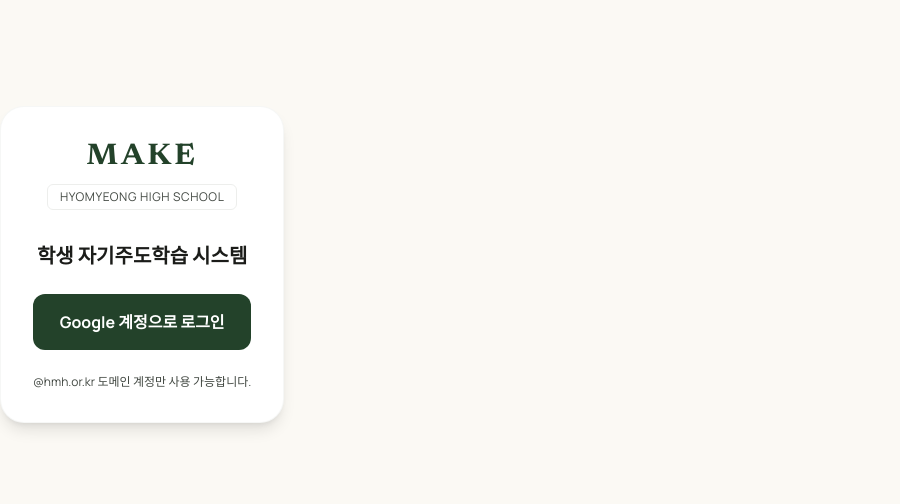
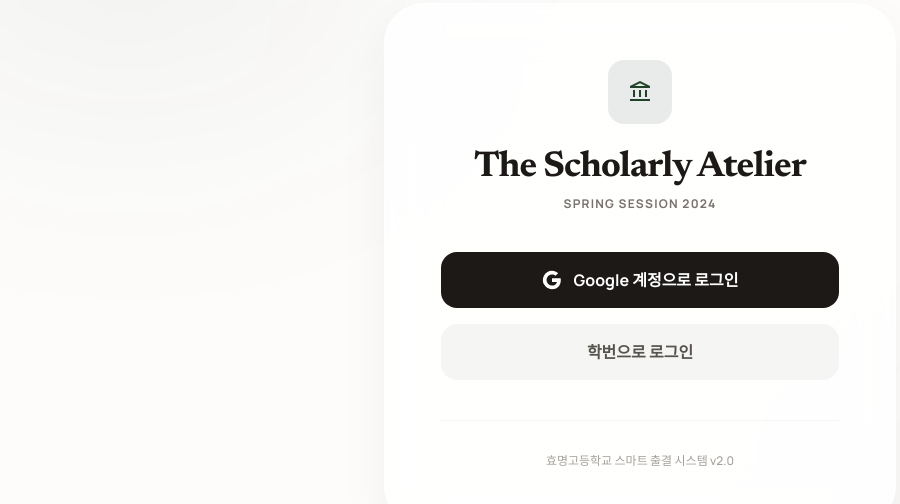
Before and after one commit to chajinheon/personal-1, a Next.js app: page / in a window 1280 px wide. Shown: the part 136-640 px from the top of the page, without its empty margins (0-900 px from the left). Built offline with nearby package versions, Linux system fonts and the light colour scheme; no server answers.

Commit message:
Improve login UI and add email/password support

```diff
--- a/src/app/page.tsx
+++ b/src/app/page.tsx
@@ -2,14 +2,20 @@
 
 import React, { useState, useEffect } from "react";
 import { auth } from "@/firebase";
-import { signInWithPopup, GoogleAuthProvider } from "firebase/auth";
+import { signInWithPopup, GoogleAuthProvider, signInWithEmailAndPassword } from "firebase/auth";
 import { useRouter } from "next/navigation";
 import { useAuth } from "@/components/AuthProvider";
+import { motion, AnimatePresence } from "motion/react";
 
 export default function Login() {
+  const [email, setEmail] = useState("");
+  const [password, setPassword] = useState("");
   const [error, setError] = useState("");
+  const [isEmailLogin, setIsEmailLogin] = useState(false);
+  const [isLoading, setIsLoading] = useState(false);
+
   const router = useRouter();
-  const { user, loading } = useAuth();
+  const { user, loading: authLoading } = useAuth();
 
   useEffect(() => {
     if (user && user.email?.endsWith("@hmh.or.kr")) {
@@ -17,17 +23,18 @@ export default function Login() {
     }
   }, [user, router]);
 
-  const handleLogin = async () => {
+  const handleGoogleLogin = async () => {
+    setIsLoading(true);
+    setError("");
     const provider = new GoogleAuthProvider();
     provider.setCustomParameters({
-      hd: "hmh.or.kr", // Restrict to specific domain
+      hd: "hmh.or.kr",
     });
 
     try {
       const result = await signInWithPopup(auth, provider);
       const email = result.user.email;
 
-      // Additional domain check just in case
       if (email && !email.endsWith("@hmh.or.kr")) {
         await auth.signOut();
         setError("효명고등학교(@hmh.or.kr) 계정으로만 로그인할 수 있습니다.");
@@ -36,47 +43,171 @@ export default function Login() {
       }
     } catch (err: any) {
       console.error("Login error:", err);
-      setError("로그인 중 오류가 발생했습니다.");
+      setError("구글 로그인 중 오류가 발생했습니다.");
+    } finally {
+      setIsLoading(false);
     }
   };
 
-  if (loading) {
+  const handleEmailLogin = async (e: React.FormEvent) => {
+    e.preventDefault();
+    setIsLoading(true);
+    setError("");
+
+    try {
+      const result = await signInWithEmailAndPassword(auth, email, password);
+      const userEmail = result.user.email;
+
+      if (userEmail && !userEmail.endsWith("@hmh.or.kr")) {
+        await auth.signOut();
+        setError("효명고등학교(@hmh.or.kr) 계정으로만 로그인할 수 있습니다.");
+      } else {
+        router.push("/dashboard");
+      }
+    } catch (err: any) {
+      console.error("Email login error:", err);
+      if (err.code === "auth/user-not-found" || err.code === "auth/wrong-password" || err.code === "auth/invalid-credential") {
+        setError("이메일 또는 비밀번호가 올바르지 않습니다.");
+      } else {
+        setError("로그인 중 오류가 발생했습니다.");
+      }
+    } finally {
+      setIsLoading(false);
+    }
+  };
+
+  if (authLoading) {
     return (
-      <div className="flex justify-center items-center h-screen bg-background text-on-surface">
-        로딩 중...
+      <div className="flex justify-center items-center h-screen bg-[#FDFCFB] text-[#3A5A40]">
+        <motion.div
+          animate={{ rotate: 360 }}
+          transition={{ repeat: Infinity, duration: 1, ease: "linear" }}
+          className="w-10 h-10 border-4 border-primary border-t-transparent rounded-full"
+        />
       </div>
     );
   }
 
   return (
-    <div className="flex justify-center items-center h-screen bg-background">
-      <div className="bg-surface-container-lowest rounded-3xl p-8 max-w-sm w-full text-center shadow-lg border border-outline-variant/15">
-        <div className="font-headline font-bold text-3xl tracking-widest text-primary mb-2">
-          MAKE
-        </div>
-        <div className="text-xs uppercase tracking-wider text-on-surface-variant border border-outline-variant/30 px-3 py-1 rounded-md inline-block mb-8">
-          Hyomyeong High School
+    <div className="min-h-screen w-full flex items-center justify-center bg-[#FDFCFB] overflow-hidden relative">
+      {/* Background Decorative Elements */}
+      <div className="absolute top-[-10%] left-[-10%] w-[40%] h-[40%] bg-primary/5 rounded-full blur-[120px]" />
+      <div className="absolute bottom-[-10%] right-[-10%] w-[40%] h-[40%] bg-secondary/5 rounded-full blur-[120px]" />
+
+      <motion.div
+        initial={{ opacity: 0, y: 20 }}
+        animate={{ opacity: 1, y: 0 }}
+        transition={{ duration: 0.8, ease: "easeOut" }}
+        className="w-full max-w-lg mx-4 z-10"
+      >
+        <div className="bg-white/80 backdrop-blur-xl rounded-[2.5rem] p-10 md:p-14 shadow-[0_20px_50px_rgba(0,0,0,0.05)] border border-white">
+          <div className="text-center mb-10">
+            <motion.div
+              initial={{ scale: 0.9 }}
+              animate={{ scale: 1 }}
+              className="inline-flex items-center justify-center w-16 h-16 bg-primary/10 rounded-2xl mb-6"
+            >
+              <span className="material-symbols-outlined text-3xl text-primary font-bold">account_balance</span>
+            </motion.div>
+            <h1 className="font-headline text-4xl font-bold text-stone-900 mb-2 tracking-tight">The Scholarly Atelier</h1>
+            <p className="font-label text-stone-500 uppercase tracking-widest text-xs font-bold">Spring Session 2024</p>
           </div>
 
-        <h2 className="text-xl mb-6 text-on-surface font-semibold font-body">
-          학생 자기주도학습 시스템
-        </h2>
+          <AnimatePresence mode="wait">
+            {!isEmailLogin ? (
+              <motion.div
+                key="social"
+                initial={{ opacity: 0, x: -20 }}
+                animate={{ opacity: 1, x: 0 }}
+                exit={{ opacity: 0, x: 20 }}
+                className="space-y-4"
+              >
+                <button
+                  onClick={handleGoogleLogin}
+                  disabled={isLoading}
+                  className="w-full flex items-center justify-center gap-3 py-4 bg-stone-900 text-white rounded-2xl font-bold hover:bg-stone-800 transition-all active:scale-[0.98] disabled:opacity-70"
+                >
+                  <svg className="w-5 h-5" viewBox="0 0 24 24">
+                    <path fill="currentColor" d="M22.56 12.25c0-.78-.07-1.53-.2-2.25H12v4.26h5.92c-.26 1.37-1.04 2.53-2.21 3.31v2.77h3.57c2.08-1.92 3.28-4.74 3.28-8.09z" />
+                    <path fill="currentColor" d="M12 23c2.97 0 5.46-.98 7.28-2.66l-3.57-2.77c-.98.66-2.23 1.06-3.71 1.06-2.86 0-5.29-1.93-6.16-4.53H2.18v2.84C3.99 20.53 7.7 23 12 23z" />
+                    <path fill="currentColor" d="M5.84 14.09c-.22-.66-.35-1.36-.35-2.09s.13-1.43.35-2.09V7.07H2.18C1.43 8.55 1 10.22 1 12s.43 3.45 1.18 4.93l3.66-2.84z" />
+                    <path fill="currentColor" d="M12 5.38c1.62 0 3.06.56 4.21 1.66l3.15-3.15C17.45 2.09 14.97 1 12 1 7.7 1 3.99 3.47 2.18 7.07l3.66 2.84c.87-2.6 3.3-4.53 6.16-4.53z" />
+                  </svg>
+                  Google 계정으로 로그인
+                </button>
+                <button
+                  onClick={() => setIsEmailLogin(true)}
+                  className="w-full py-4 bg-stone-100 text-stone-600 rounded-2xl font-bold hover:bg-stone-200 transition-all active:scale-[0.98]"
+                >
+                  학번으로 로그인
+                </button>
+              </motion.div>
+            ) : (
+              <motion.form
+                key="email"
+                initial={{ opacity: 0, x: 20 }}
+                animate={{ opacity: 1, x: 0 }}
+                exit={{ opacity: 0, x: -20 }}
+                onSubmit={handleEmailLogin}
+                className="space-y-4"
+              >
+                <div className="space-y-1">
+                  <label className="text-xs font-bold text-stone-500 uppercase ml-1">Email</label>
+                  <input
+                    type="email"
+                    placeholder="24293@hmh.or.kr"
+                    value={email}
+                    onChange={(e) => setEmail(e.target.value)}
+                    required
+                    className="w-full px-5 py-4 bg-stone-50 border border-stone-100 rounded-2xl focus:outline-none focus:ring-2 focus:ring-primary/20 focus:border-primary transition-all text-stone-900"
+                  />
+                </div>
+                <div className="space-y-1">
+                  <label className="text-xs font-bold text-stone-500 uppercase ml-1">Password</label>
+                  <input
+                    type="password"
+                    placeholder="••••••••"
+                    value={password}
+                    onChange={(e) => setPassword(e.target.value)}
+                    required
+                    className="w-full px-5 py-4 bg-stone-50 border border-stone-100 rounded-2xl focus:outline-none focus:ring-2 focus:ring-primary/20 focus:border-primary transition-all text-stone-900"
+                  />
+                </div>
+                <button
+                  type="submit"
+                  disabled={isLoading}
+                  className="w-full py-4 bg-primary text-white rounded-2xl font-bold hover:opacity-90 transition-all active:scale-[0.98] disabled:opacity-70 shadow-lg shadow-primary/20"
+                >
+                  로그인
+                </button>
+                <button
+                  type="button"
+                  onClick={() => setIsEmailLogin(false)}
+                  className="w-full py-2 text-stone-400 text-sm font-medium hover:text-stone-600 transition-colors"
+                >
+                  뒤로 가기
+                </button>
+              </motion.form>
+            )}
+          </AnimatePresence>
 
           {error && (
-          <div className="text-error text-sm mb-4 font-body">{error}</div>
+            <motion.div
+              initial={{ opacity: 0, height: 0 }}
+              animate={{ opacity: 1, height: "auto" }}
+              className="mt-6 p-4 bg-red-50 text-red-600 text-xs font-bold rounded-xl text-center border border-red-100"
+            >
+              {error}
+            </motion.div>
           )}
 
-        <button
-          onClick={handleLogin}
-          className="w-full py-4 bg-primary text-on-primary border-none rounded-xl text-base font-bold cursor-pointer hover:bg-primary-container transition-colors"
-        >
-          Google 계정으로 로그인
-        </button>
-
-        <p className="mt-6 text-xs text-on-surface-variant font-body">
-          @hmh.or.kr 도메인 계정만 사용 가능합니다.
+          <div className="mt-10 pt-8 border-t border-stone-100 text-center">
+            <p className="text-stone-400 text-xs font-medium">
+              효명고등학교 스마트 출결 시스템 v2.0
             </p>
           </div>
         </div>
+      </motion.div>
+    </div>
   );
 }
```
Lines whose indentation alone changed are shown as unchanged.
